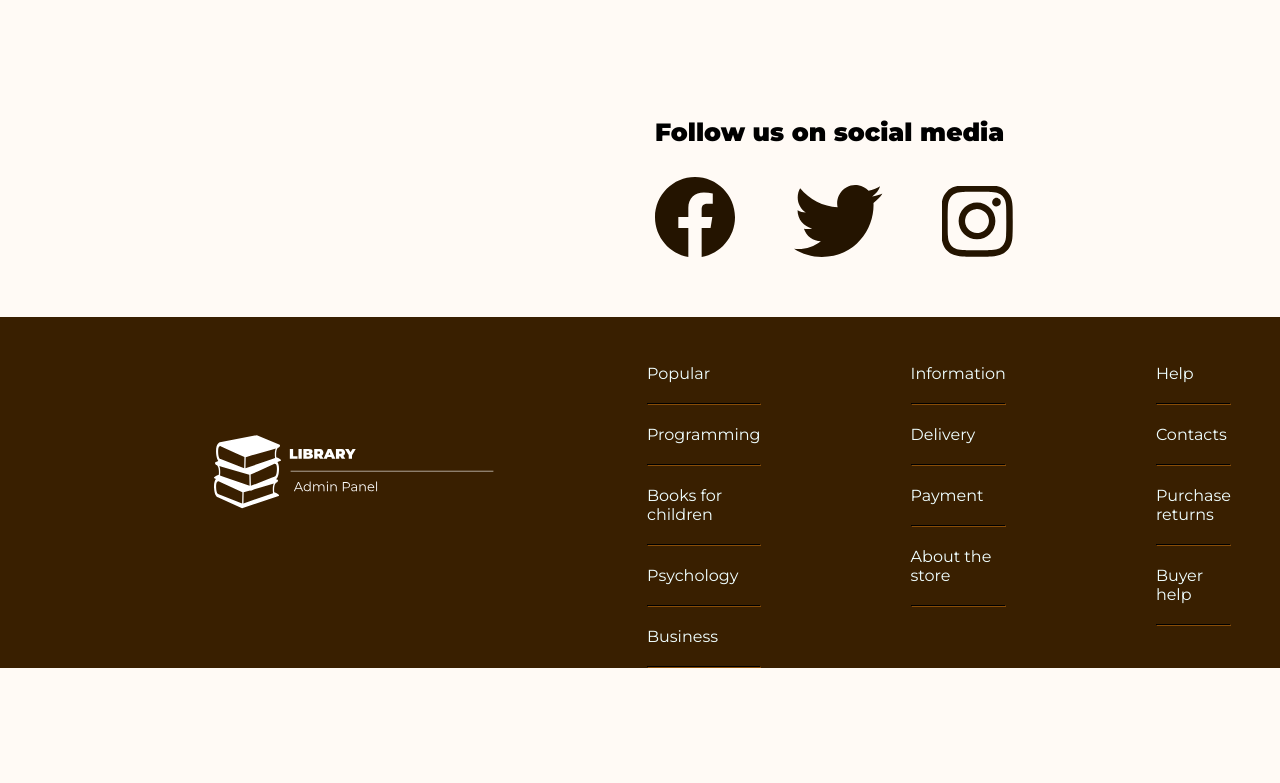
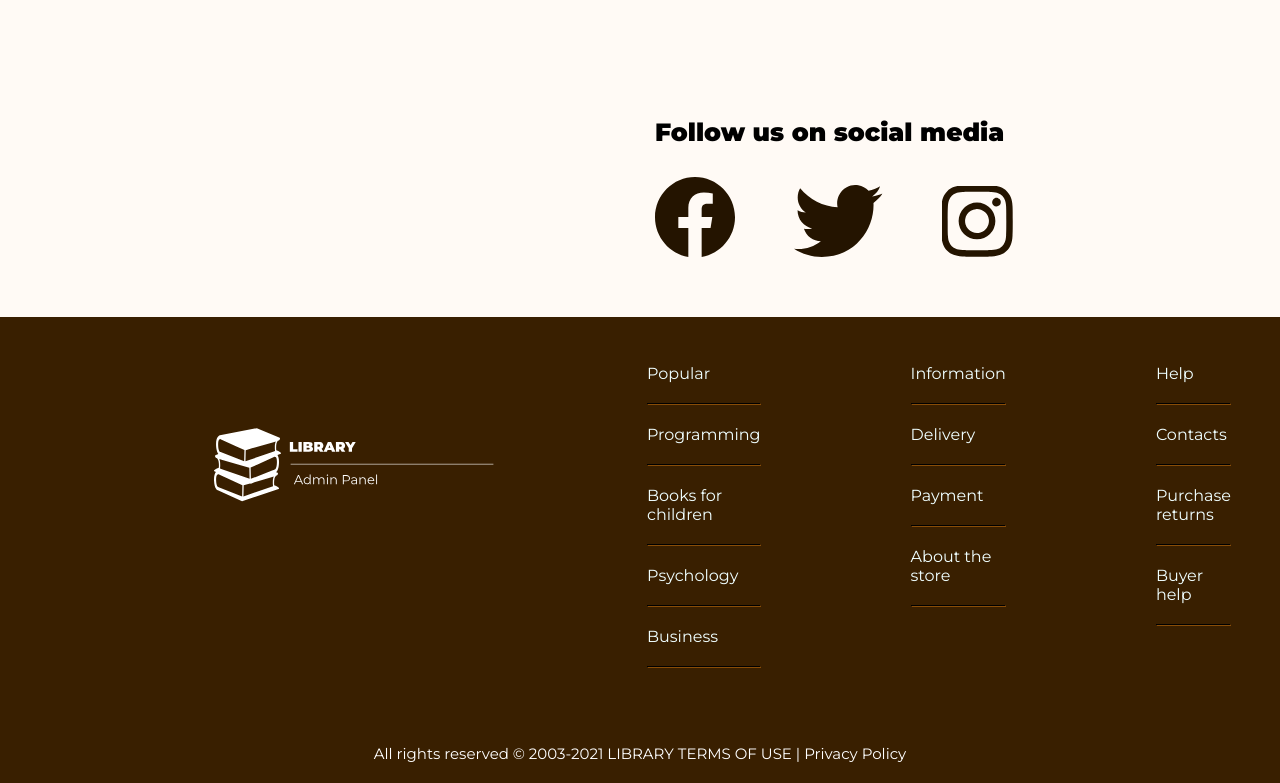
Before and after one commit to QehremanAliyev/library-project, a plain HTML site: page index.html in a window 1280 px wide. Shown: the part 1106-1889 px from the top of the page. Before the commit the page ends 1774 px from the top, so only its background shows below. Drawn offline with Linux system fonts and the light colour scheme.

Commit message:
footer change

```diff
--- a/index.html
+++ b/index.html
@@ -86,7 +86,11 @@
 
         </footer>
         <section class="last-part-footer">
+            <div class="first-part">
+                <div class="footer-image">
                     <img src="./images/logo-group.svg" class="books2-img">
+                </div>
+                <div class="footer-ul">
                     <ul class="footer-list">
                         <li>Popular</li>
                         <hr>
@@ -119,11 +123,23 @@
                         <li>Buyer help</li>
                         <hr>
                     </ul>
+                </div>
 
                 <div class="contact-footer">
+                    <div>
                         <p class="phone-number">+38 (071) 339-16-26</p>
+                    </div>
+                    <div>
                         <p class="request">Request a call</p>
                     </div>
+                </div>
+            </div>
+            <div class="second-part">
+                <p class="all-rights">
+                    All rights reserved © 2003-2021 LIBRARY TERMS OF USE | Privacy Policy
+                </p>
+            </div>
+
         </section>
     </div>
 </body>
--- a/style.css
+++ b/style.css
@@ -166,6 +166,7 @@ ul li a:hover {
     height: 100%;
     margin-top: 56px;
     display: flex;
+    flex-direction: column;
 }
 
 .books2-img {
@@ -210,3 +211,20 @@ hr {
     font-weight: 500px;
     font-family: "Montserrat";
 }
+.footer-ul{
+    display: flex;
+}
+
+.first-part{
+    display: flex;
+}
+
+.all-rights{
+    font-size: 15px;
+    font-family:"Montserrat";
+    font-weight: 400;
+    color: white;
+    text-align: center;
+    margin-top: 76px;
+    margin-bottom: 20px;
+}
```
Lines whose indentation alone changed are shown as unchanged.
